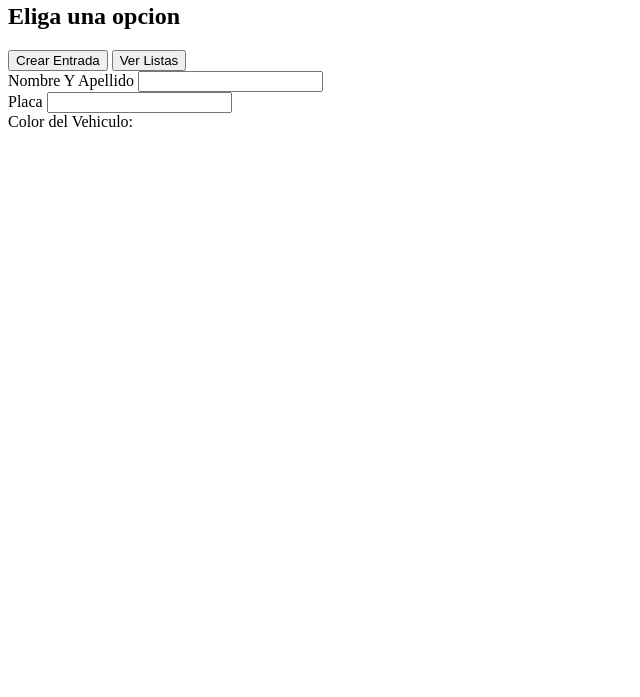
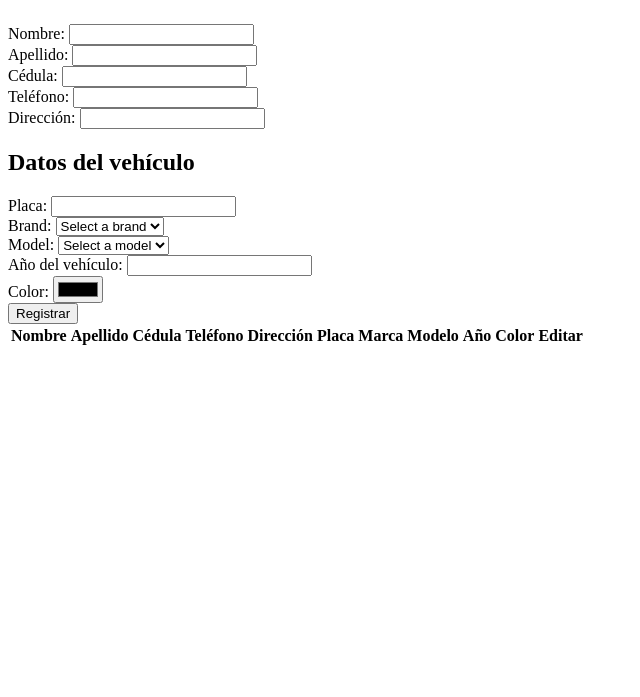
Before and after one commit to jose01gr/saavedra, a plain HTML site: page index.html in a window 1280 px wide. Shown: the part 103-800 px from the top of the page, without its empty margins (0-640 px from the left). Drawn offline with Linux system fonts and the light colour scheme.

Commit message:
se modifica el index.html

```diff
--- a/index.html
+++ b/index.html
@@ -1,32 +1,57 @@
 <!DOCTYPE html>
-<html lang="en">
+<html>
 <head>
-    <meta charset="UTF-8">
-    <meta name="viewport" content="width=device-width, initial-scale=1.0">
-    <title>Document</title>
+    <title>General Venequian Motors</title>
 </head>
 <body>
-    <header>
-        <img src="" alt="logo">
-        <h1>General Motors venequian</h1>
-    </header>
-    <main>
-        <section id="button-menu">
-            <h2>Eliga una opcion</h2>
-            <button class="buttons" id="button-create">Crear Entrada</button>
-            <button class="buttons" id="button-view">Ver Listas</button>
-        </section>
-        <section id="Formulary">
-            <form id="register-form">
-                <label for="nombre">Nombre Y Apellido</label>
-                <input type="text" id="name" required><br>
-                <label for="placa"> Placa </label>
-                <input type="text" id="placa" required><br>
-                <label for="color"> Color del Vehiculo: </label>
-
-            </form>
-        </section>
-    </main>
-
+    <h1>General Venequian Motors</h1>
+    <form id="vehicleForm">
+        <h2>Datos del dueño</h2>
+        <label>Nombre: <input type="text" id="ownerName" required></label><br>
+        <label>Apellido: <input type="text" id="ownerSurname" required></label><br>
+        <label>Cédula: <input type="number" id="ownerId" required></label><br>
+        <label>Teléfono: <input type="number" id="ownerPhone" required></label><br>
+        <label>Dirección: <input type="text" id="ownerAddress" required></label><br>
+        <h2>Datos del vehículo</h2>
+        <label>Placa: <input type="text" id="vehiclePlate" required></label><br>
+        <label>Brand:
+            <select id="vehicleBrand" required>
+                <option value="">Select a brand</option>
+                <option value="Brand1">Marca1</option>
+                <option value="Brand2">Marca2</option>
+                <option value="Brand3">Marca3</option>
+                <option value="Brand4">Marca4</option>
+                <option value="Brand5">Marca5</option>
+            </select>
+        </label><br>
+        <label>Model:
+            <select id="vehicleModel" required>
+                <option value="">Select a model</option>
+            </select>
+        </label><br>
+        <label>Año del vehículo: <input type="number" id="vehicleYear" required></label><br>
+        <label>Color: <input type="color" id="vehicleColor" required></label><br>
+        <input type="submit" value="Registrar">
+    </form>
+    <table id="vehicleTable">
+        <thead>
+            <tr>
+                <th>Nombre</th>
+                <th>Apellido</th>
+                <th>Cédula</th>
+                <th>Teléfono</th>
+                <th>Dirección</th>
+                <th>Placa</th>
+                <th>Marca</th>
+                <th>Modelo</th>
+                <th>Año</th>
+                <th>Color</th>
+                <th>Editar</th>
+            </tr>
+        </thead>
+        <tbody id="vehicleTbody">
+        </tbody>
+    </table>
+    <script src="crud.js"></script>
 </body>
 </html>
```
